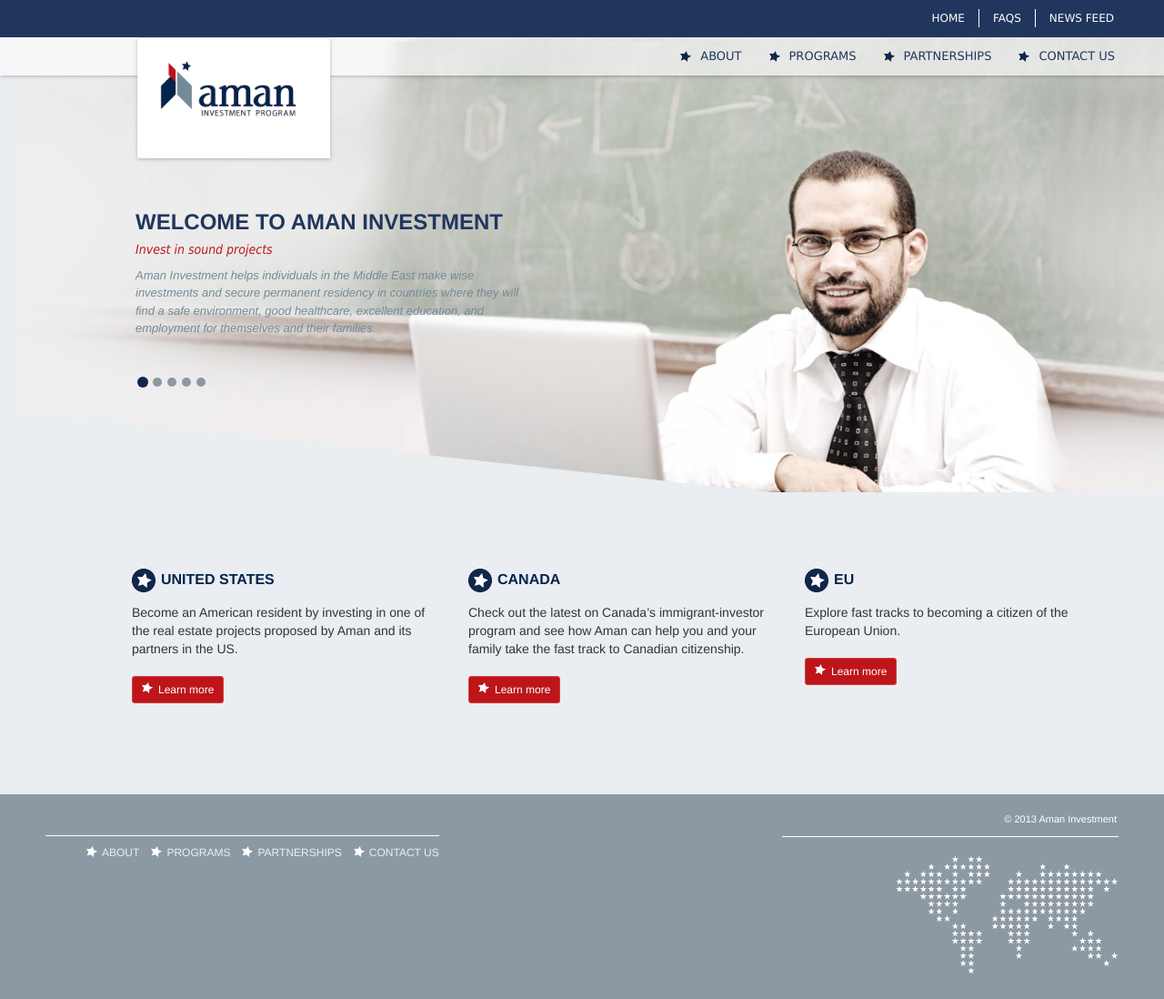
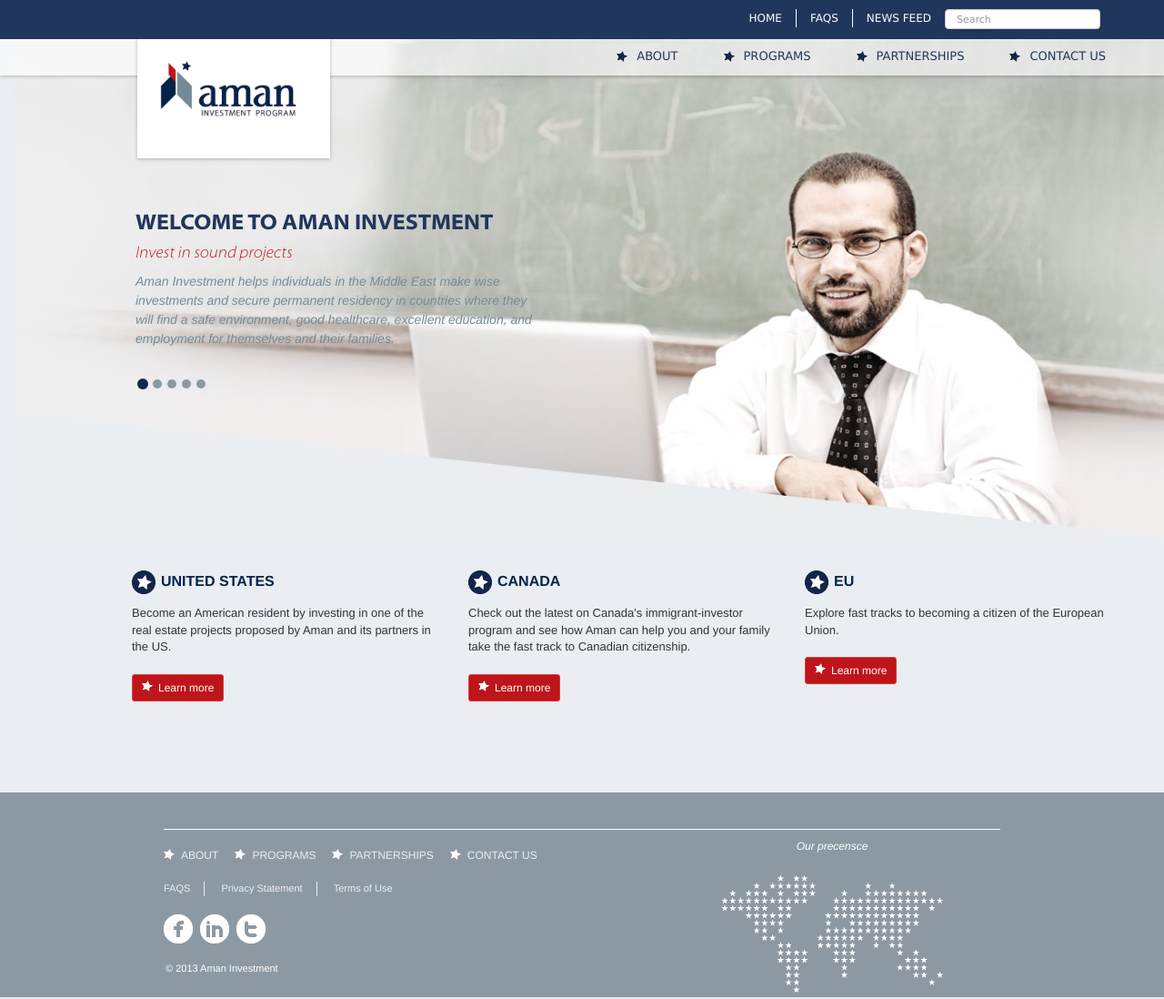
Before and after one commit to nityaoberoi/aman, a Flask app: page / in a window 1280 px wide; the page is wider, and only the part inside the window is pictured. Shown: that part at 91% size. Run offline with Flask 2, Linux system fonts and the light colour scheme; some libraries are stand-ins or nearby versions.

Commit message:
Footer styles, search box (not working) + some fonts

```diff
--- a/static/scss/_globals.scss
+++ b/static/scss/_globals.scss
@@ -1,6 +1,9 @@
 $dark-blue: #21365c;
 $dark-red: #be151b;
 $light-gray: #748b97;
+
+$z-index-subnav: 10;
+$z-index-logo: 20;
 
 @font-face {
   font-family: 'Myriad Pro';
@@ -9,6 +12,16 @@ $light-gray: #748b97;
   src: local('Myriad Pro'), url('../fonts/MyriadPro-lt.otf') format('opentype');
 }
 
+@font-face {
+  font-family: 'MyriadBold';
+  font-style: normal;
+  font-weight: normal;
+  src: local('MyriadPro-BoldSemiExt'), url('../fonts/MyriadPro-BoldSemiExt.otf') format('opentype');
+}
 
-$z-index-subnav: 10;
-$z-index-logo: 20;
+@font-face {
+  font-family: 'MyriadLightItalic';
+  font-style: normal;
+  font-weight: normal;
+  src: local('MyriadPro-LightSemiExtIt'), url('../fonts/MyriadPro-LightSemiExtIt.otf') format('opentype');
+}
--- a/static/scss/components/_carousel.scss
+++ b/static/scss/components/_carousel.scss
@@ -24,6 +24,10 @@
   }
 }
 
+.carousel-inner {
+  overflow: visible;
+}
+
 .carousel-caption {
   z-index: 10;
   left: 10%;
@@ -34,18 +38,19 @@
     color: $dark-blue;
     text-transform: uppercase;
     font-weight: 600;
+    font-family: 'MyriadBold', 'Helvetica Neue', Helvetica, Arial, sans-serif
   }
 
-  h5 {
+  h4 {
     color: $dark-red;
     font-style: italic;
-    font-family: MyriadPro, Tahoma, sans-serif
+    font-family: 'MyriadLightItalic', Tahoma, sans-serif
   }
 
   p {
     color: $light-gray;
     font-style: italic;
-    font-size: 13px;
+    font-size: 14px;
     line-height: 1.5;
   }
 
--- a/static/scss/components/_footer.scss
+++ b/static/scss/components/_footer.scss
@@ -1,26 +1,42 @@
 footer {
+
     background-color: rgb(140, 153, 163);
     color: #fff;
-    padding: 20px 50px;
+    padding: 40px 50px 20px;
     font-size: 11px;
     height: 225px;
 
+    .footer-wrapper {
+        border-top: 1px solid #fff;
+        padding-top: 10px;
+        margin-left: 130px;
+        margin-right: 130px;
+    }
+
     .links {
 
-        margin-top: 25px;
-        border-top: 1px solid #fff;
         padding-top: 10px;
+
+        ul {
+            padding-left: 0;
+            margin-bottom: 20px;
+        }
 
         li {
             display: inline-block;
-
-            &:not(:last-child) {
-                margin-right: 5px;
-            }
+            margin-right: 15px;
         }
 
         a {
             color: #eee;
+
+            &:hover {
+                color: #00244c;
+            }
+        }
+
+        .main-links {
+            a {
                 text-transform: uppercase;
                 font-size: 12px;
 
@@ -31,27 +47,62 @@ footer {
                     width: 12px;
                     height: 12px;
                     float: left;
-                margin: 1px 5px 0;
+                    margin: 1px 7px 0 0;
 
                 }
+            }
+        }
 
-            &:hover {
-                color: #00244c;
+        .sub-links {
+
+            li:not(:last-child) {
+                border-right: 1px solid #eee;
+                padding-right: 15px;
             }
         }
     }
 
     .copyright {
         padding: 0 2px 10px;
-        border-bottom: 1px solid #fff;
-        text-align: right;
     }
 
     .map {
         margin: 0 auto;
         margin-top: 20px;
-        background: url('../img/map.png') no-repeat 100% 0;
+        background: url('../img/map.png') no-repeat 50% 50%;
         width: 370px;
         height: 135px;
     }
+
+    .where-we-are {
+        font-size: 12px;
+        font-style: italic;
+        text-align: center;
     }
+
+    .social-icons {
+
+        li {
+            margin-right: 5px;
+        }
+
+        a {
+            @include transition(0);
+            text-indent: -9999px;
+            display: block;
+
+            &.facebook {
+                @extend .social-facebook;
+            }
+
+            &.twitter {
+
+                @extend .social-twitter;
+            }
+
+            &.linkedin {
+                @extend .social-linkedin;
+            }
+        }
+    }
+}
--- a/static/scss/components/_header.scss
+++ b/static/scss/components/_header.scss
@@ -25,6 +25,7 @@
 }
 
 @media (min-width: 768px) {
+
     .navbar-nav > li > a {
         padding-top: 0;
         padding-bottom: 0;
@@ -59,10 +60,14 @@
         position: relative;
     }
 
+    li > a {
+        padding-left: 25px;
+        padding-right: 25px;
+    }
+
     a {
         color: $dark-blue;
-        padding-left: 25px;
-        padding-right: 25px;
+
 
         &:before {
             content: "";
@@ -95,3 +100,15 @@
     left: 150px;
     z-index: $z-index-logo;
 }
+
+header {
+    .navbar-form {
+        margin: 0;
+    }
+
+    .form-control {
+        height: 22px;
+        line-height: 1;
+        font-size: 11px;
+    }
+}
--- a/static/scss/pages/_landing_page.scss
+++ b/static/scss/pages/_landing_page.scss
@@ -22,5 +22,6 @@
 
     p {
         margin-bottom: 20px;
+        font-size: 13px;
     }
 }
--- a/static/scss/screen.scss
+++ b/static/scss/screen.scss
@@ -13,3 +13,5 @@
 
 @import "pages/main";
 @import "pages/landing_page";
+
+@import "sprites/social";
--- /dev/null
+++ b/static/scss/sprites/_social.scss
@@ -0,0 +1,10 @@
+// its always good to have a spacing between each sprite
+// so the user wont see part of the sibling images
+// when he zooms
+$social-spacing: 5px;
+
+@import "icons/social/*.png";
+
+// http://compass-style.org/help/tutorials/spriting/
+// this generates a sprite containing the icon images, with theyre dimensions
+@include all-social-sprites(true);
--- a/templates/base.html
+++ b/templates/base.html
@@ -34,6 +34,12 @@
                   </button>
                 </div>
                 <div class="navbar-collapse collapse">
+                <form class="navbar-form navbar-right" role="search">
+                    <div class="form-group">
+                        <input type="text" class="form-control" placeholder="Search">
+                    </div>
+
+                </form>
                 <ul class="nav navbar-nav navbar-right">
                     <li class="active"><a href="/">Home</a></li>
                     <li><a href="/about/">Faqs</a></li>
@@ -84,7 +90,7 @@
                   <div class="container">
                     <div class="carousel-caption">
                       <h3>Welcome to Aman Investment</h3>
-                      <h5>Invest in sound projects</h5>
+                      <h4>Invest in sound projects</h4>
                       <p>Aman Investment helps individuals in the Middle East make wise investments and secure permanent residency in countries where they will find a safe environment, good healthcare, excellent education, and employment for themselves and their families.</p>
                     </div>
                   </div>
@@ -94,7 +100,7 @@
                   <div class="container">
                     <div class="carousel-caption">
                       <h3>Welcome to Aman Investment</h3>
-                      <h5>A safe environment for your family</h5>
+                      <h4>A safe environment for your family</h4>
                       <p>Aman Investment helps individuals in the Middle East make wise investments and secure permanent residency in countries where they will find a safe environment, good healthcare, excellent education, and employment for themselves and their families.</p>
                     </div>
                   </div>
@@ -104,7 +110,7 @@
                   <div class="container">
                     <div class="carousel-caption">
                       <h3>Welcome to Aman Investment</h3>
-                      <h5>Live and work abroad</h5>
+                      <h4>Live and work abroad</h4>
                       <p>Aman Investment helps individuals in the Middle East make wise investments and secure permanent residency in countries where they will find a safe environment, good healthcare, excellent education, and employment for themselves and their families.</p>
                     </div>
                   </div>
@@ -114,7 +120,7 @@
                   <div class="container">
                     <div class="carousel-caption">
                       <h3>Welcome to Aman Investment</h3>
-                      <h5>Secure your children's future</h5>
+                      <h4>Secure your children's future</h4>
                       <p>Aman Investment helps individuals in the Middle East make wise investments and secure permanent residency in countries where they will find a safe environment, good healthcare, excellent education, and employment for themselves and their families.</p>
                     </div>
                   </div>
@@ -124,7 +130,7 @@
                   <div class="container">
                     <div class="carousel-caption">
                       <h3>Welcome to Aman Investment</h3>
-                      <h5>Access the best education</h5>
+                      <h4>Access the best education</h4>
                       <p>Aman Investment helps individuals in the Middle East make wise investments and secure permanent residency in countries where they will find a safe environment, good healthcare, excellent education, and employment for themselves and their families.</p>
                     </div>
                   </div>
@@ -156,6 +162,7 @@
         <div class="push"></div>
     </div>
     <footer>
+        <div class="footer-wrapper">
             <div class="links pull-left">
                 <div class="main-links">
                     <ul>
@@ -165,13 +172,30 @@
                       <li><a href="/contact/">Contact Us</a></li>
                     </ul>
                 </div>
+                <div class="sub-links">
+                    <ul>
+                      <li><a href="/faqs/">FAQS</a></li>
+                      <li><a href="/privacy/">Privacy Statement</a></li>
+                      <li><a href="/tos/">Terms of Use</a></li>
+                    </ul>
                 </div>
-        <div class="copyright-map pull-right">
+                <div class="social">
+                    <ul class="social-icons">
+                        <li><a class="facebook" href="" target="_blank">Facebook</a></li>
+                        <li><a class="linkedin" href="" target="_blank">LinkedIn</a></li>
+                        <li><a class="twitter" href="" target="_blank">Twitter</a></li>
+                    </ul>
+                </div>
                 <div class="copyright">
                     &copy; 2013 Aman Investment
                 </div>
+            </div>
+            <div class="map-wrapper pull-right">
+                <div class="where-we-are">Our precensce</div>
                 <div class="map"></div>
             </div>
+        </div>
+
     </footer>
 </body>
 <script src="//ajax.googleapis.com/ajax/libs/jquery/2.0.3/jquery.min.js"></script>
```
Also changed, not shown: static/css/screen.css, static/fonts/MyriadPro-BoldSemiExt.otf (added), static/fonts/MyriadPro-LightSemiExtIt.otf (added), static/img/icons/social-scb197ee980.png (added), static/img/icons/social/facebook.png (renamed from static/img/white_facebook.png), static/img/icons/social/linkedin.png (renamed from static/img/white_linkedin.png), static/img/icons/social/twitter.png (renamed from static/img/white_twitter.png). Lines whose indentation alone changed are shown as unchanged.
